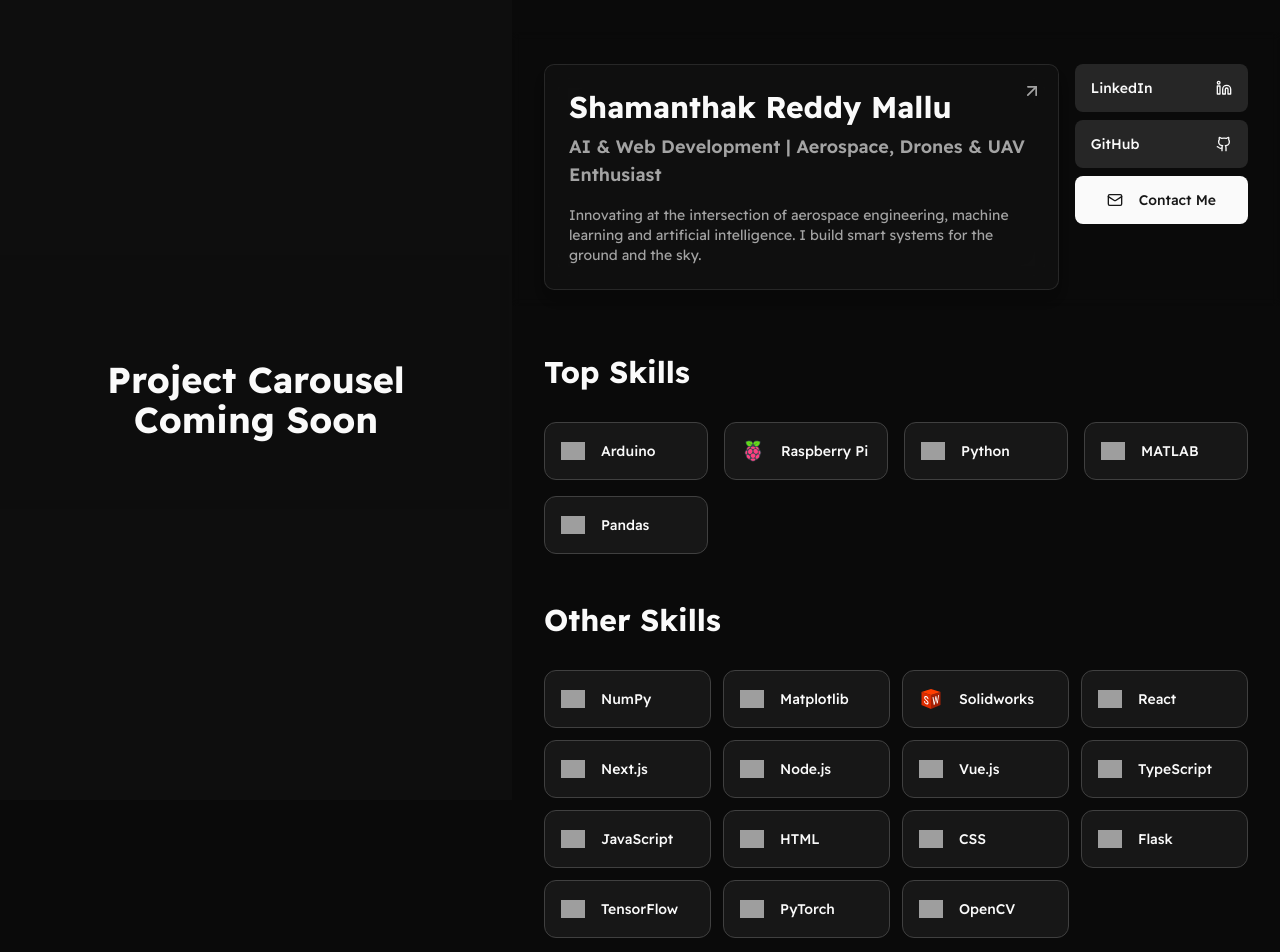
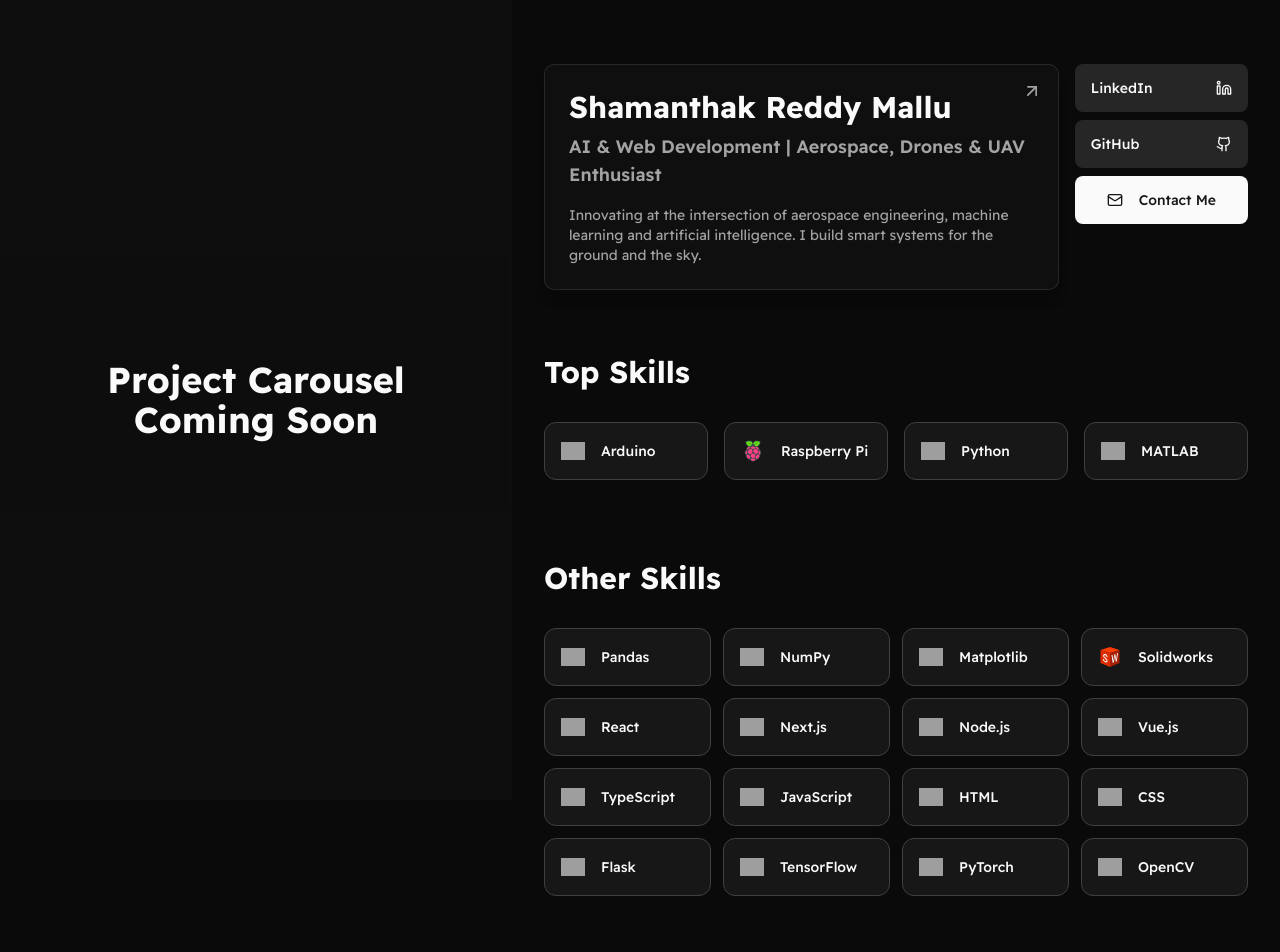
Before and after one commit to 23f2001942/Portfolio, a Next.js app: page / in a window 1280 px wide. Shown: the top 952 px of the page. Built offline with nearby package versions, Linux system fonts and the light colour scheme; grey boxes are pictures that could not be loaded.

Commit message:
Skills section logic correction

```diff
--- a/src/components/qualifications-section.tsx
+++ b/src/components/qualifications-section.tsx
@@ -1,27 +1,20 @@
 import React from "react";
 import { portfolioData } from "@/lib/portfolio-data";
 import SkillIcon from "@/components/skill-icon";
+import { Section } from "./section";
 
 export default function QualificationsSection() {
-  const topSkillNames = ["Arduino", "Raspberry Pi", "Python", "Pandas", "MATLAB"];
-  const normalize = (s: string) => s.toLowerCase().trim();
-
-  // Check 'qualifications' (or 'skills' if your data uses that name)
   const allSkills = portfolioData.qualifications || [];
 
-  const topSkills = allSkills.filter(q =>
-    topSkillNames.some(name => normalize(q.skill).includes(normalize(name)))
-  );
-
-  const otherSkills = allSkills.filter(q =>
-    !topSkillNames.some(name => normalize(q.skill).includes(normalize(name)))
-  );
+  // Correctly filter skills based on the 'type' property from portfolio-data.ts
+  const topSkills = allSkills.filter(q => q.type === 'top');
+  const otherSkills = allSkills.filter(q => q.type === 'other');
 
   return (
-    <div className="space-y-12">
+    <div className="space-y-20">
       {/* TOP SKILLS (Prominent) */}
-      <div className="space-y-8">
-        <h2 className="text-3xl font-bold font-headline text-primary">Top Skills</h2>
+      {topSkills.length > 0 && (
+        <Section id="top-skills" title="Top Skills">
             <div className="grid grid-cols-2 md:grid-cols-3 lg:grid-cols-4 gap-4">
             {topSkills.map((qual, index) => (
                 <div key={index} className="flex items-center gap-3 p-3 border rounded-xl bg-card hover:bg-muted/50 transition-colors">
@@ -32,11 +25,12 @@
                 </div>
             ))}
             </div>
-      </div>
+        </Section>
+      )}
 
       {/* OTHER SKILLS (Grid) */}
-      <div className="space-y-8">
-        <h2 className="text-3xl font-bold font-headline text-primary">Other Skills</h2>
+      {otherSkills.length > 0 && (
+        <Section id="other-skills" title="Other Skills">
             <div className="grid grid-cols-2 md:grid-cols-3 lg:grid-cols-4 gap-3">
             {otherSkills.map((qual, index) => (
                 <div key={index} className="flex items-center gap-3 p-3 border rounded-xl bg-card hover:bg-muted/50 transition-colors">
@@ -47,7 +41,8 @@
                 </div>
             ))}
             </div>
-      </div>
+        </Section>
+      )}
     </div>
   );
 }
```
Lines whose indentation alone changed are shown as unchanged.
